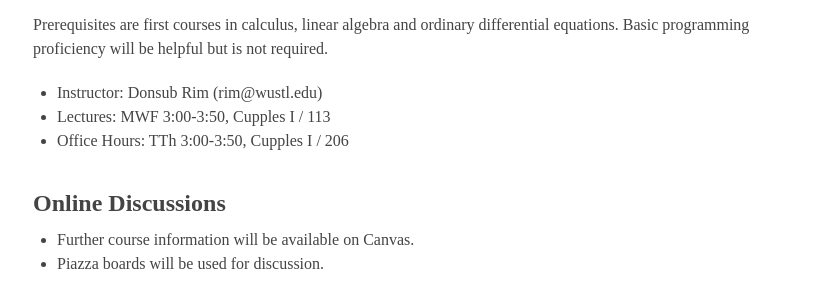
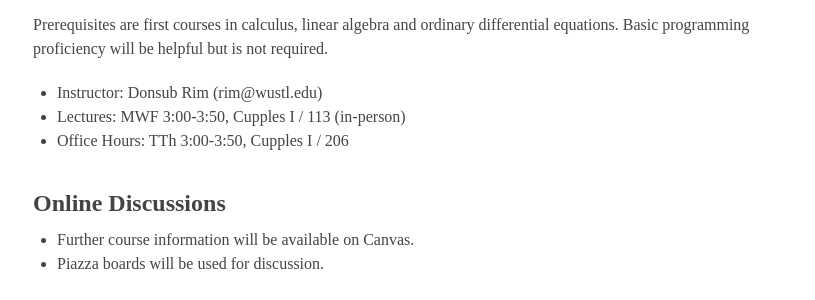
Before and after one commit to dsrim/dsrim.github.io, a Jekyll site: the page built from _posts/2021-08-30-Numerical-Applied-Mathematics.md, in a window 1280 px wide. Shown: the part 628-928 px from the top of the page, without its empty margins (231-1046 px from the left). Built offline with Jekyll 4.4.1, drawn with Linux system fonts in a browser that asks for light colours.

Commit message:
add the remark that it is in person

```diff
--- a/_posts/2021-08-30-Numerical-Applied-Mathematics.md
+++ b/_posts/2021-08-30-Numerical-Applied-Mathematics.md
@@ -27,7 +27,7 @@ differential equations. Basic programming proficiency will be helpful but is not
 required.
 
 - Instructor: Donsub Rim (rim@wustl.edu)
-- Lectures: MWF 3:00-3:50, Cupples I / 113
+- Lectures: MWF 3:00-3:50, Cupples I / 113 (in-person)
 - Office Hours: TTh 3:00-3:50, Cupples I / 206
 
 ## Online Discussions
```
